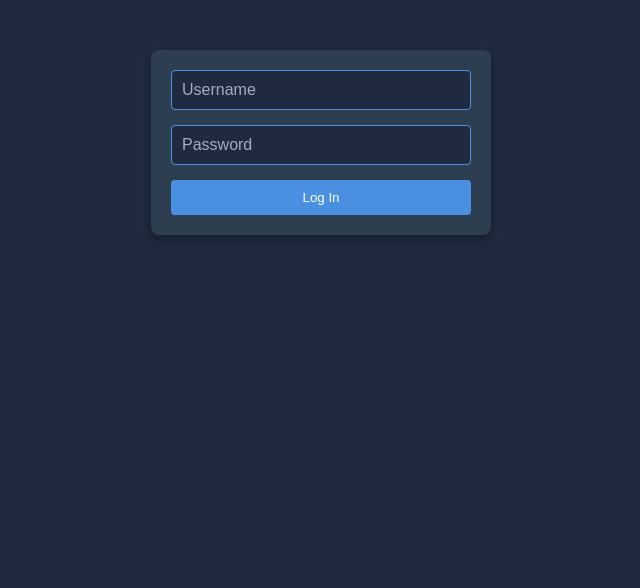
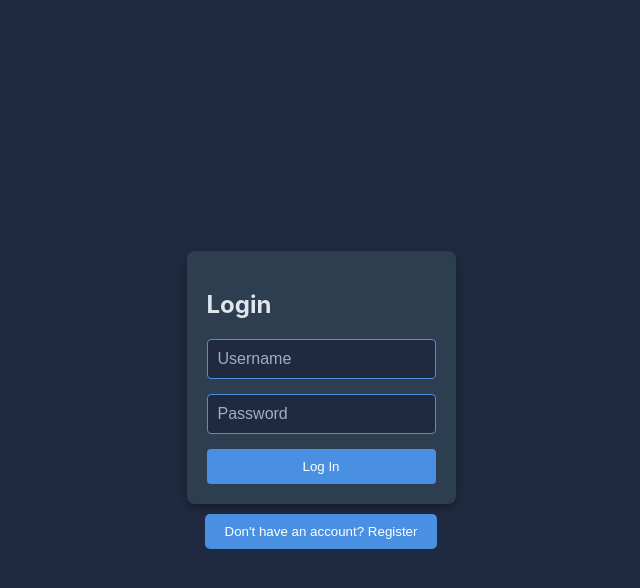
Before and after one commit to juliantormes/Budget-Tracker, a React (Create React App) app in the folder budget_tracker/my_budget_tracker_app/: page /login in a window 1280 px wide. Shown: the top 588 px of the page, without its empty margins (319-959 px from the left). Built offline with nearby package versions, Linux system fonts and the light colour scheme.

Commit message:
Added some buttons and better login and register

```diff
--- a/budget_tracker/my_budget_tracker_app/src/App.js
+++ b/budget_tracker/my_budget_tracker_app/src/App.js
@@ -1,7 +1,6 @@
 import React from 'react';
 import { BrowserRouter as Router, Route, Routes } from 'react-router-dom';
 import { ProvideAuth } from './hooks/useAuth';
-import HomePage from './views/HomePage';
 import LoginForm from './views/Login';
 import RegisterForm from './views/Register';
 import ViewIncomes from './views/ViewIncomes';
@@ -16,15 +15,25 @@ import ViewCreditCard from './views/ViewCreditCard';
 import AddCreditCard from './views/AddCreditCard';
 import PieGraphics from './views/PieGraphics';
 import BarGraphics from './views/BarGraphics';
+import PrivateRoute from './components/PrivateRoute';
+import HomePage from './views/HomePage';
 
 const App = () => {
   return (
     <ProvideAuth>
       <Router>
         <Routes>
+          <Route path="/login" element={
+            <PrivateRoute>
+              <LoginForm />
+            </PrivateRoute>
+          } />
+          <Route path="/register" element={
+            <PrivateRoute>
+              <RegisterForm />
+            </PrivateRoute>
+          } />
           <Route path="/home" element={<HomePage />} />
-          <Route path="/login" element={<LoginForm />} />
-          <Route path="/register" element={<RegisterForm />} />
           <Route path="/view-incomes" element={<ViewIncomes />} />
           <Route path="/add-incomes" element={<AddIncomes />} />
           <Route path="/view-income-category" element={<ViewIncomeCategory />} />
--- a/budget_tracker/my_budget_tracker_app/src/components/Header.js
+++ b/budget_tracker/my_budget_tracker_app/src/components/Header.js
@@ -13,7 +13,9 @@ const Header = ({ logout }) => {
     return (
         <header className="homepage-header">
             <div className="header-left">
-                <span className="header-title">Budget Tracker</span>
+                <button className="header-title" onClick={() => navigate('/home')}>
+                    Budget Tracker
+                </button>
             </div>
             <button className="logout-button" onClick={handleLogout}>
                 <LogoutIcon /> Logout
--- /dev/null
+++ b/budget_tracker/my_budget_tracker_app/src/components/PrivateRoute.js
@@ -0,0 +1,15 @@
+import React from 'react';
+import { Navigate } from 'react-router-dom';
+import { useAuth } from '../hooks/useAuth';
+
+const PrivateRoute = ({ children }) => {
+  const { user } = useAuth();
+
+  if (user) {
+    return <Navigate to="/home" />;
+  }
+
+  return children;
+};
+
+export default PrivateRoute;
--- a/budget_tracker/my_budget_tracker_app/src/styles/FormStyles.css
+++ b/budget_tracker/my_budget_tracker_app/src/styles/FormStyles.css
@@ -1,13 +1,25 @@
+.form-container {
+    display: flex;
+    flex-direction: column;
+    align-items: center;
+    justify-content: center;
+    height: 100vh;
+}
+
 .form {
     display: flex;
     flex-direction: column;
     max-width: 300px;
-    margin: 50px auto;
     padding: 20px;
     border-radius: 8px;
     box-shadow: 0 4px 10px rgba(0, 0, 0, 0.3); /* Darker shadow for the dark theme */
     background: #2c3e50; /* Dark background color to match your app */
     font-family: -apple-system, BlinkMacSystemFont, 'Segoe UI', Roboto, Helvetica, Arial, sans-serif;
+}
+
+.form h2 {
+    margin-bottom: 20px;
+    color: #e0e6ed;
 }
 
 .form input {
@@ -48,3 +60,18 @@
     border: 1px solid #ff6b6b; /* Border color matching error text */
     text-align: center;
 }
+
+.redirect-button {
+    margin-top: 10px;
+    padding: 10px 20px;
+    border: none;
+    background-color: #4a90e2;
+    color: white;
+    border-radius: 5px;
+    cursor: pointer;
+    transition: background-color 0.3s;
+}
+
+.redirect-button:hover {
+    background-color: #357ABD;
+}
--- a/budget_tracker/my_budget_tracker_app/src/styles/HomePage.css
+++ b/budget_tracker/my_budget_tracker_app/src/styles/HomePage.css
@@ -35,6 +35,9 @@ body {
   font-size: 1.5em;
   font-weight: 700;
   color: #4a90e2;
+  background: none;
+  border: none;
+  cursor: pointer;
 }
 
 .logout-button {
--- a/budget_tracker/my_budget_tracker_app/src/views/Login.js
+++ b/budget_tracker/my_budget_tracker_app/src/views/Login.js
@@ -38,7 +38,9 @@ const LoginForm = () => {
     };
 
     return (
+        <div className="form-container">
             <form onSubmit={handleSubmit} className="form">
+                <h2>Login</h2>
                 {error && <div className="error-message">{error}</div>}
                 <input
                     type="text"
@@ -54,6 +56,8 @@ const LoginForm = () => {
                 />
                 <button type="submit">Log In</button>
             </form>
+            <button onClick={() => navigate('/register')} className="redirect-button">Don't have an account? Register</button>
+        </div>
     );
 };
 
--- a/budget_tracker/my_budget_tracker_app/src/views/Register.js
+++ b/budget_tracker/my_budget_tracker_app/src/views/Register.js
@@ -52,7 +52,9 @@ const RegisterForm = () => {
     };
 
     return (
+        <div className="form-container">
             <form onSubmit={handleSubmit} className="form">
+                <h2>Register</h2>
                 {error && <div className="error-message">{error}</div>}
                 <input
                     type="text"
@@ -74,6 +76,8 @@ const RegisterForm = () => {
                 />
                 <button type="submit">Register</button>
             </form>
+            <button onClick={() => navigate('/login')} className="redirect-button">Already have an account? Login</button>
+        </div>
     );
 };
 
```
Lines whose indentation alone changed are shown as unchanged.
